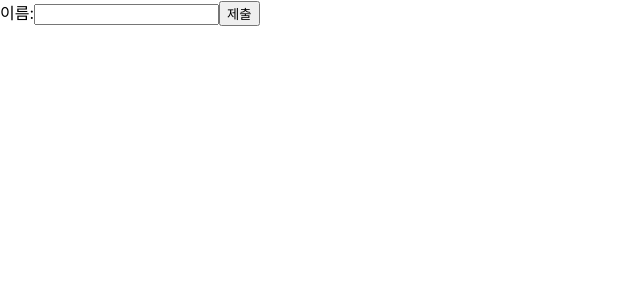
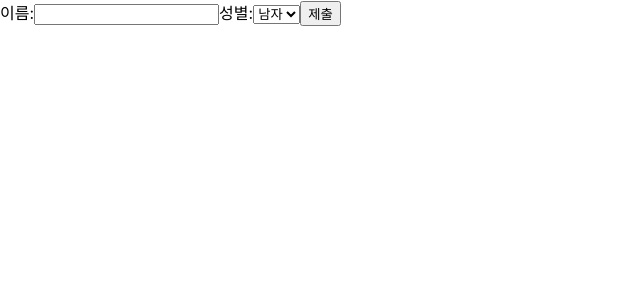
Before and after one commit to jeonjuseong11/23-React1, a React (Create React App) app: page / in a window 1280 px wide. Shown: the top 300 px of the page, without its empty margins (0-640 px from the left). Built offline with nearby package versions, Linux system fonts and the light colour scheme.

Commit message:
Fix : SignUp.jsx

```diff
--- a/src/chapter_11/SignUp.jsx
+++ b/src/chapter_11/SignUp.jsx
@@ -2,12 +2,16 @@
 
 const SignUp = (props) => {
   const [name, setName]=useState("");
+  const [gender, setGender]=useState("");
 
   const handleChangeName = (e) => {
     setName(e.target.value);
   }
+  const handleChangeGender = (e) => {
+    setGender(e.target.value);
+  }
   const handleSubmit = (e) => {
-    alert(`이름: ${name}`);
+    alert(`이름: ${name} 성별: ${gender}`);
     e.preventDefault();
   }
   return (
@@ -16,6 +20,13 @@
         이름:
         <input type="text" value={name} onChange={handleChangeName} />
       </label>
+      <label>
+        성별:
+        <select value={gender} onChange={handleChangeGender}>
+          <option value="남자">남자</option>
+          <option value="여자">여자</option>
+        </select>
+      </label>
       <button type='submit'>제출</button>
     </form>
   );
```
